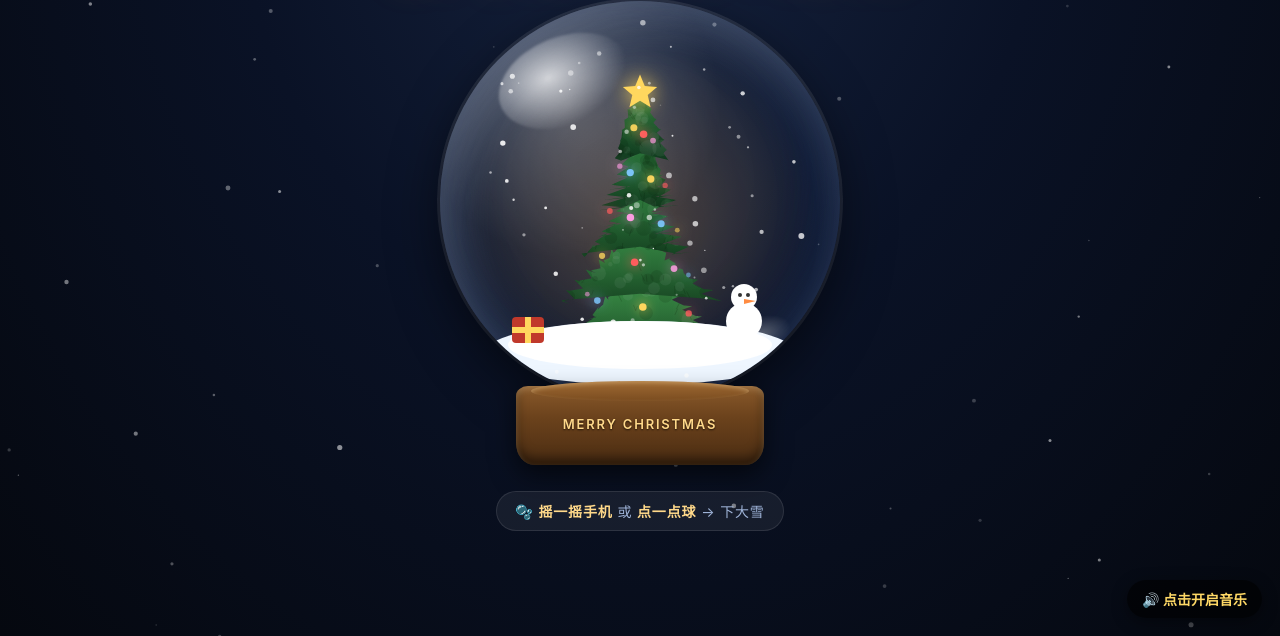
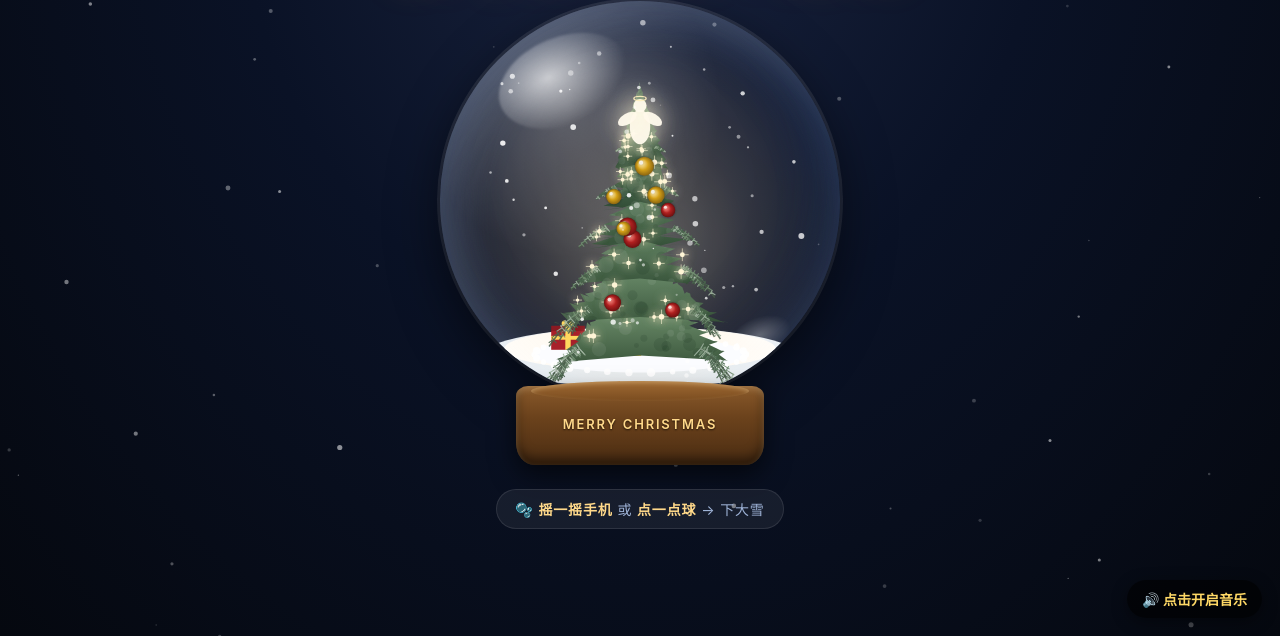
Before and after one commit to DADA-dcc/christmas-tree, a plain HTML site: page snowglobe.html in a window 1280 px wide. Shown: the part 164-800 px from the top of the page. Drawn offline with Linux system fonts and the light colour scheme.

Commit message:
feat: 雪景球树照真实照片重绘(浓密frosted锥体+参差针叶+暖白星芒灯+天使+树裙礼物)

```diff
--- a/snowglobe.html
+++ b/snowglobe.html
@@ -9,7 +9,7 @@
   * { margin:0; padding:0; box-sizing:border-box; -webkit-tap-highlight-color:transparent; }
   html,body { height:100%; overflow:hidden; }
   body {
-    background: radial-gradient(ellipse at 50% 0%, #16233f 0%, #0a1226 45%, #05080f 100%);
+    background: radial-gradient(ellipse at 50% 0%, #1a2440 0%, #0a1226 45%, #05080f 100%);
     display:flex; flex-direction:column; align-items:center; justify-content:center;
     font-family: -apple-system, "Segoe UI", "PingFang SC", "Microsoft YaHei", sans-serif;
     user-select:none; touch-action:manipulation;
@@ -17,7 +17,7 @@
   #ambient { position:fixed; inset:0; z-index:0; pointer-events:none; }
   h1 {
     position:relative; z-index:2; color:#ffe9b0; font-size:clamp(20px,5vw,34px); font-weight:700;
-    letter-spacing:.08em; margin-bottom:18px; text-align:center; padding:0 12px;
+    letter-spacing:.08em; margin-bottom:16px; text-align:center; padding:0 12px;
     text-shadow:0 0 16px rgba(255,214,120,.85), 0 0 42px rgba(255,170,60,.45), 0 2px 6px rgba(0,0,0,.6);
   }
   .wrap { position:relative; z-index:2; display:flex; flex-direction:column; align-items:center; }
@@ -35,7 +35,7 @@
   .ball {
     position:absolute; top:0; left:50%; transform:translateX(-50%);
     width:100%; aspect-ratio:1/1; border-radius:50%; overflow:hidden;
-    background: radial-gradient(circle at 32% 26%, rgba(255,255,255,.30), rgba(255,255,255,.06) 38%, rgba(120,170,255,.05) 62%, rgba(10,20,45,.35) 100%);
+    background: radial-gradient(circle at 32% 26%, rgba(255,255,255,.28), rgba(255,255,255,.05) 38%, rgba(120,170,255,.05) 62%, rgba(10,20,45,.35) 100%);
     box-shadow:
       inset 0 0 60px rgba(160,200,255,.22),
       inset -18px -22px 60px rgba(0,10,40,.45),
@@ -47,15 +47,15 @@
   .ball:active { cursor:grabbing; }
   .scene { position:absolute; inset:0; }
   .scene svg { position:absolute; inset:0; width:100%; height:100%; }
-  #snow { position:absolute; inset:0; width:100%; height:100%; }
+  #treecv, #snow { position:absolute; inset:0; width:100%; height:100%; }
   .glare {
     position:absolute; top:9%; left:14%; width:34%; height:22%; border-radius:50%;
-    background: radial-gradient(ellipse at 40% 40%, rgba(255,255,255,.75), rgba(255,255,255,0) 70%);
+    background: radial-gradient(ellipse at 40% 40%, rgba(255,255,255,.70), rgba(255,255,255,0) 70%);
     transform:rotate(-22deg); pointer-events:none; filter:blur(1px);
   }
   .glare2 {
     position:absolute; bottom:12%; right:12%; width:16%; height:9%; border-radius:50%;
-    background: radial-gradient(ellipse, rgba(255,255,255,.30), rgba(255,255,255,0) 70%);
+    background: radial-gradient(ellipse, rgba(255,255,255,.28), rgba(255,255,255,0) 70%);
     transform:rotate(-20deg); pointer-events:none;
   }
   .base {
@@ -76,7 +76,7 @@
     text-shadow:0 1px 2px rgba(0,0,0,.7); font-weight:600;
   }
   .hint {
-    position:relative; z-index:2; margin-top:26px; color:#9fb4d8; font-size:14px; letter-spacing:.06em;
+    position:relative; z-index:2; margin-top:24px; color:#9fb4d8; font-size:14px; letter-spacing:.06em;
     background:rgba(255,255,255,.06); padding:9px 18px; border-radius:22px;
     border:1px solid rgba(255,255,255,.10);
   }
@@ -96,14 +96,8 @@
     <div class="ball" id="ball">
       <div class="scene">
         <svg viewBox="0 0 200 200" preserveAspectRatio="xMidYMax meet">
-          <ellipse cx="100" cy="176" rx="78" ry="16" fill="#eef6ff"/>
-          <ellipse cx="100" cy="172" rx="66" ry="12" fill="#ffffff"/>
-
-          <circle cx="152" cy="160" r="9" fill="#ffffff"/><circle cx="152" cy="148" r="6.5" fill="#ffffff"/>
-          <circle cx="150" cy="147" r="1" fill="#333"/><circle cx="154" cy="147" r="1" fill="#333"/>
-          <polygon points="152,149 158,150 152,151.5" fill="#ff8c42"/>
-          <rect x="36" y="158" width="16" height="13" rx="2" fill="#c0392b"/><rect x="42.5" y="158" width="3" height="13" fill="#ffd75e"/>
-          <rect x="36" y="163" width="16" height="3" fill="#ffd75e"/>
+          <ellipse cx="100" cy="178" rx="80" ry="15" fill="#e8f1fb"/>
+          <ellipse cx="100" cy="174" rx="68" ry="11" fill="#ffffff"/>
         </svg>
         <canvas id="treecv"></canvas>
         <canvas id="snow"></canvas>
@@ -122,95 +116,177 @@
   var ball=document.getElementById('ball'), cv=document.getElementById('snow'), ctx=cv.getContext('2d');
   var W=0,H=0,CX=0,CY=0,R=0, flakes=[], boost=0;
   var tcv=document.getElementById('treecv'), tctx=tcv.getContext('2d');
+  // 固定随机种子（每次渲染树形态一致）
+  var seed=7;
+  function rnd(){ seed=(seed*9301+49297)%233280; return seed/233280; }
+
   function size(){ var r=ball.getBoundingClientRect(); W=cv.width=Math.max(10,r.width); H=cv.height=Math.max(10,r.height); CX=W/2; CY=H/2; R=W/2; tcv.width=W; tcv.height=H; drawTree(); }
-  // ---- 程序化真实感圣诞树（借鉴 atelier：针叶位移+明暗噪声+雪边+螺旋灯+暖光）----
+
+  // ========== 照真实照片绘制的圣诞树 ==========
   function drawTree(){
+    seed=7;
     tctx.clearRect(0,0,W,H);
-    var cx=W/2, baseY=H*0.865, treeH=H*0.60, layers=5;
-    // 暖光晕
-    var g0=tctx.createRadialGradient(cx,baseY-treeH*0.5,4,cx,baseY-treeH*0.5,treeH*0.75);
-    g0.addColorStop(0,'rgba(255,180,90,0.22)'); g0.addColorStop(1,'rgba(255,180,90,0)');
+    var cx=W/2, baseY=H*0.875, treeH=H*0.60;
+    // 1) 树自发光暖晕
+    var g0=tctx.createRadialGradient(cx,baseY-treeH*0.45,6,cx,baseY-treeH*0.45,treeH*0.9);
+    g0.addColorStop(0,'rgba(255,238,196,0.32)'); g0.addColorStop(0.5,'rgba(255,212,140,0.13)'); g0.addColorStop(1,'rgba(255,200,120,0)');
     tctx.fillStyle=g0; tctx.fillRect(0,0,W,H);
-    // 树干
-    tctx.fillStyle='#5d3a1a'; tctx.fillRect(cx-W*0.018, baseY-treeH*0.10, W*0.036, treeH*0.13);
-    tctx.fillStyle='rgba(0,0,0,0.25)'; tctx.fillRect(cx+W*0.004, baseY-treeH*0.10, W*0.012, treeH*0.13);
-    // 层（底→顶）
-    for(var L=layers-1;L>=0;L--){
-      var t=L/(layers-1);
-      var topY=baseY-treeH*0.10-(1-t)*treeH*0.78-treeH*0.24;
-      var halfW=treeH*0.14+t*treeH*0.30;
-      var lh=treeH*0.34;
-      drawFoliage(cx,topY,halfW,lh,L);
+    // 2) 白毛绒树裙
+    tctx.fillStyle='#fbfcff';
+    tctx.beginPath(); tctx.ellipse(cx,baseY+treeH*0.015,treeH*0.44,treeH*0.075,0,0,6.2832); tctx.fill();
+    tctx.fillStyle='rgba(255,255,255,0.92)';
+    for(var i=0;i<30;i++){ var a=i/30*6.2832;
+      tctx.beginPath(); tctx.arc(cx+treeH*0.44*Math.cos(a), baseY+treeH*0.015+treeH*0.075*Math.sin(a), 2.5+rnd()*2,0,6.2832); tctx.fill(); }
+    // 3) 礼物堆
+    gift(cx-treeH*0.30, baseY-treeH*0.005, treeH*0.14, treeH*0.10, '#a8202a', '#ffd75e');
+    gift(cx-treeH*0.08, baseY+treeH*0.02, treeH*0.17, treeH*0.115,'#c9a227', '#8c1c1c');
+    gift(cx+treeH*0.16, baseY, treeH*0.13, treeH*0.095, '#274b8f', '#e8e8e8');
+    gift(cx+treeH*0.02, baseY-treeH*0.055, treeH*0.10, treeH*0.075,'#7a1f2b', '#e8c15a');
+    // 4) 浓密锥体主体（灰绿 frosted + 明暗噪声 + 雪边）
+    var tiers=6;
+    for(var L=tiers-1;L>=0;L--){
+      var t=L/(tiers-1);
+      var topY=baseY-treeH*0.10-(1-t)*treeH*0.80-treeH*0.22;
+      var halfW=treeH*0.13+t*treeH*0.31;
+      var lh=treeH*0.36;
+      drawSolidTier(cx,topY,halfW,lh,L);
     }
-    drawStar(cx, baseY-treeH*1.06, treeH*0.075);
-    drawBulbs(cx, baseY, treeH);
+    // 4b) 外伸下垂枝 + 针叶丝（参差边缘）
+    var tiers2=6;
+    for(var L2=0;L2<tiers2;L2++){
+      var t2=L2/(tiers2-1);
+      var y2=baseY-treeH*0.06-(1-t2)*treeH*0.84;
+      var spread=treeH*0.12+t2*treeH*0.34;
+      var nB=2+Math.round(t2*3);
+      for(var s=-1;s<=1;s+=2){
+        for(var b=0;b<nB;b++){
+          var fr=(b+0.7)/nB;
+          var ang=s*(0.7+0.5*fr)+(rnd()-0.5)*0.2;
+          var len=spread*(0.35+0.35*fr)*(0.8+rnd()*0.4);
+          var droop=(0.25+0.5*t2)*len*0.5;
+          drawBranch(cx+s*spread*0.55, y2+treeH*0.05, ang*0.5, len, droop, t2);
+        }
+      }
+    }
+    // 5) 暖白星芒灯串（密集）
+    for(var i2=0;i2<52;i2++){
+      var u=rnd();                       // 0底 1顶
+      var yy=baseY-treeH*0.06-u*treeH*0.86;
+      var halfW=(treeH*0.36*(1-u)+treeH*0.06)*0.85;
+      var xx=cx+(rnd()-0.5)*2*halfW;
+      lamp(xx,yy, 1.5+rnd()*1.3);
+    }
+    // 6) 红/金球饰（稀疏）
+    for(var i3=0;i3<9;i3++){
+      var u2=rnd(); var yy2=baseY-treeH*0.10-u2*treeH*0.72;
+      var hw2=(treeH*0.34*(1-u2)+treeH*0.06)*0.8;
+      var xx2=cx+(rnd()-0.5)*2*hw2;
+      ornament(xx2,yy2, treeH*0.028+rnd()*treeH*0.012, i3%2);
+    }
+    // 7) 发光天使顶饰
+    angel(cx, baseY-treeH*0.98, treeH*0.085);
   }
-  function drawFoliage(cx,topY,halfW,lh,seed){
-    var teeth=16;
+  function drawSolidTier(cx,topY,halfW,lh,seed){
+    var teeth=18, i, tt, x, y, jag;
     tctx.beginPath(); tctx.moveTo(cx,topY);
-    var i,tt,x,y,jag;
     for(i=0;i<=teeth;i++){ tt=i/teeth;
-      x=cx+halfW*tt*(0.62+0.38*Math.sin(tt*2.6+seed*1.7));
-      y=topY+lh*tt; jag=(i%2)? lh*0.075:0;
-      tctx.lineTo(x+jag*0.25, y+jag);
-      if(i<teeth) tctx.lineTo(cx+halfW*tt*0.80, y+lh*0.045);
+      x=cx+halfW*tt*(0.66+0.34*Math.sin(tt*2.4+seed*1.3));
+      y=topY+lh*tt; jag=(i%2)? lh*0.06:0;
+      tctx.lineTo(x+jag*0.2,y+jag);
+      if(i<teeth) tctx.lineTo(cx+halfW*tt*0.84, y+lh*0.04);
     }
-    tctx.lineTo(cx, topY+lh*0.92);
+    tctx.lineTo(cx,topY+lh*0.94);
     for(i=teeth;i>=0;i--){ tt=i/teeth;
-      x=cx-halfW*tt*(0.62+0.38*Math.sin(tt*2.6+seed*1.7+0.9));
-      y=topY+lh*tt; jag=(i%2)? lh*0.075:0;
-      tctx.lineTo(x-jag*0.25, y+jag);
-      if(i>0) tctx.lineTo(cx-halfW*tt*0.80, y+lh*0.045);
+      x=cx-halfW*tt*(0.66+0.34*Math.sin(tt*2.4+seed*1.3+0.8));
+      y=topY+lh*tt; jag=(i%2)? lh*0.06:0;
+      tctx.lineTo(x-jag*0.2,y+jag);
+      if(i>0) tctx.lineTo(cx-halfW*tt*0.84, y+lh*0.04);
     }
     tctx.closePath();
     var g=tctx.createLinearGradient(0,topY,0,topY+lh);
-    g.addColorStop(0,'rgb('+(46+seed*5)+','+(128+seed*7)+','+(62+seed*4)+')');
-    g.addColorStop(0.55,'rgb('+(30+seed*4)+','+(92+seed*6)+','+(46+seed*3)+')');
-    g.addColorStop(1,'rgb('+(16+seed*3)+','+(58+seed*5)+','+(30+seed*2)+')');
+    g.addColorStop(0,'rgb('+(122+seed*4)+','+(152+seed*4)+','+(122+seed*3)+')');
+    g.addColorStop(0.5,'rgb('+(82+seed*4)+','+(114+seed*4)+','+(86+seed*3)+')');
+    g.addColorStop(1,'rgb('+(48+seed*3)+','+(76+seed*3)+','+(54+seed*2)+')');
     tctx.fillStyle=g; tctx.fill();
     tctx.save(); tctx.clip();
-    // 明暗噪声斑（模拟顶点色）
-    for(var k=0;k<46;k++){
+    for(var k=0;k<50;k++){
       var rx=cx+(Math.random()-0.5)*halfW*1.7, ry=topY+Math.random()*lh;
-      tctx.fillStyle=Math.random()>0.45?'rgba(255,255,255,0.055)':'rgba(0,18,4,0.12)';
-      tctx.beginPath(); tctx.arc(rx,ry,Math.random()*lh*0.09+1.5,0,6.2832); tctx.fill();
+      tctx.fillStyle=Math.random()>0.5?'rgba(255,255,255,0.07)':'rgba(20,40,24,0.13)';
+      tctx.beginPath(); tctx.arc(rx,ry,Math.random()*lh*0.08+1.5,0,6.2832); tctx.fill();
     }
-    // 针叶细纹
-    tctx.strokeStyle='rgba(0,25,6,0.18)'; tctx.lineWidth=1;
-    for(var s2=0;s2<22;s2++){
-      var sy=topY+Math.random()*lh, sx=cx+(Math.random()-0.5)*halfW*1.4;
-      tctx.beginPath(); tctx.moveTo(sx,sy); tctx.lineTo(sx+(Math.random()-0.5)*8, sy+4+Math.random()*5); tctx.stroke();
-    }
-    // 雪顶边
-    tctx.strokeStyle='rgba(255,255,255,0.9)'; tctx.lineWidth=2.2; tctx.lineJoin='round';
+    tctx.strokeStyle='rgba(255,255,255,0.85)'; tctx.lineWidth=2; tctx.lineJoin='round';
     tctx.beginPath();
-    for(i=0;i<=teeth;i++){ tt=i/teeth;
-      x=cx+halfW*tt*0.86*(i%2?0.94:1); y=topY+lh*tt*0.30+(i%2?2.5:0);
-      if(i===0)tctx.moveTo(x,y); else tctx.lineTo(x,y);
-    }
+    for(i=0;i<=teeth;i++){ tt=i/teeth; x=cx+halfW*tt*0.88*(i%2?0.95:1); y=topY+lh*tt*0.28+(i%2?2:0); if(i===0)tctx.moveTo(x,y); else tctx.lineTo(x,y); }
     tctx.stroke();
     tctx.restore();
   }
-  function drawStar(cx,y,r){
-    tctx.save(); tctx.shadowColor='#ffd75e'; tctx.shadowBlur=20; tctx.fillStyle='#ffd75e';
-    tctx.beginPath();
-    for(var i=0;i<10;i++){ var ang=-Math.PI/2+i*Math.PI/5, rr=(i%2)?r*0.45:r; tctx.lineTo(cx+Math.cos(ang)*rr, y+Math.sin(ang)*rr); }
-    tctx.closePath(); tctx.fill(); tctx.restore();
-  }
-  function drawBulbs(cx,baseY,treeH){
-    var turns=4.4, n=30, cols=['#ff5d5d','#ffd75e','#7ec8ff','#ff9de2'];
+  function drawBranch(x,y,ang,len,droop,t){
+    var dx=Math.sin(ang), dy=0.28+0.22*t;
+    var ex=x+dx*len, ey=y+dy*len*0.55+droop;
+    tctx.strokeStyle='rgba(72,92,72,0.85)'; tctx.lineWidth=1.5;
+    tctx.beginPath(); tctx.moveTo(x,y); tctx.quadraticCurveTo(x+dx*len*0.5, y+dy*len*0.3, ex,ey); tctx.stroke();
+    var n=9;
     for(var i=0;i<n;i++){
-      var tt=i/n, ang=tt*turns*6.2832+0.6;
-      var y=baseY-treeH*0.14-tt*treeH*0.80;
-      var rad=treeH*0.30*(1-tt*0.85)*0.82;
-      var x=cx+Math.cos(ang)*rad, depth=Math.sin(ang);
-      if(depth<-0.25) continue;
-      tctx.save(); tctx.shadowColor=cols[i%4]; tctx.shadowBlur=12; tctx.fillStyle=cols[i%4];
-      tctx.globalAlpha=0.55+0.45*Math.max(0,depth);
-      tctx.beginPath(); tctx.arc(x,y,2.4+Math.max(0,depth)*1.4,0,6.2832); tctx.fill(); tctx.restore();
+      var tt=i/n;
+      var px=x+dx*len*tt, py=y+(dy*len*0.55+droop)*(tt*tt*0.7+tt*0.3);
+      var nl=len*0.17*(1-tt*0.45);
+      var side=(dx>=0?1:-1);
+      var c=rnd();
+      tctx.strokeStyle = c>0.62? 'rgba(158,178,158,0.9)' : (c>0.3? 'rgba(112,140,112,0.92)' : 'rgba(74,102,78,0.92)');
+      tctx.lineWidth=1.1;
+      tctx.beginPath();
+      tctx.moveTo(px,py); tctx.lineTo(px+side*nl*0.7, py+nl*0.45);
+      tctx.moveTo(px,py); tctx.lineTo(px-side*nl*0.45, py+nl*0.5);
+      tctx.moveTo(px,py); tctx.lineTo(px+side*nl*0.2, py-nl*0.35);
+      tctx.stroke();
     }
   }
+  function lamp(x,y,r){
+    tctx.save();
+    tctx.shadowColor='rgba(255,240,200,0.95)'; tctx.shadowBlur=10;
+    tctx.fillStyle='#fff6da';
+    tctx.beginPath(); tctx.arc(x,y,r,0,6.2832); tctx.fill();
+    tctx.strokeStyle='rgba(255,246,214,0.75)'; tctx.lineWidth=0.8;
+    tctx.beginPath();
+    tctx.moveTo(x-r*2.6,y); tctx.lineTo(x+r*2.6,y);
+    tctx.moveTo(x,y-r*2.6); tctx.lineTo(x,y+r*2.6);
+    tctx.stroke();
+    tctx.restore();
+  }
+  function ornament(x,y,r,gold){
+    tctx.save();
+    var g=tctx.createRadialGradient(x-r*0.35,y-r*0.35,r*0.15,x,y,r);
+    if(gold){ g.addColorStop(0,'#ffe9a8'); g.addColorStop(0.5,'#d4a017'); g.addColorStop(1,'#8a6410'); }
+    else{ g.addColorStop(0,'#ff8a80'); g.addColorStop(0.5,'#b02020'); g.addColorStop(1,'#6e1010'); }
+    tctx.fillStyle=g; tctx.shadowColor='rgba(0,0,0,0.4)'; tctx.shadowBlur=3;
+    tctx.beginPath(); tctx.arc(x,y,r,0,6.2832); tctx.fill();
+    tctx.fillStyle='rgba(255,255,255,0.75)';
+    tctx.beginPath(); tctx.arc(x-r*0.35,y-r*0.38,r*0.22,0,6.2832); tctx.fill();
+    tctx.restore();
+  }
+  function angel(cx,y,s){
+    tctx.save(); tctx.shadowColor='#fff6d8'; tctx.shadowBlur=26;
+    tctx.fillStyle='rgba(255,250,236,0.96)';
+    tctx.beginPath(); tctx.ellipse(cx,y+s*0.55,s*0.5,s*0.85,0,0,6.2832); tctx.fill();
+    tctx.beginPath(); tctx.ellipse(cx-s*0.62,y+s*0.15,s*0.52,s*0.26,-0.55,0,6.2832); tctx.fill();
+    tctx.beginPath(); tctx.ellipse(cx+s*0.62,y+s*0.15,s*0.52,s*0.26,0.55,0,6.2832); tctx.fill();
+    tctx.beginPath(); tctx.arc(cx,y-s*0.5,s*0.32,0,6.2832); tctx.fill();
+    tctx.strokeStyle='rgba(255,240,190,0.9)'; tctx.lineWidth=1.4;
+    tctx.beginPath(); tctx.ellipse(cx,y-s*0.85,s*0.3,s*0.1,0,0,6.2832); tctx.stroke();
+    tctx.restore();
+  }
+  function gift(x,y,w,h,c1,c2){
+    tctx.save();
+    tctx.fillStyle=c1; tctx.fillRect(x-w/2,y-h,w,h);
+    tctx.fillStyle='rgba(0,0,0,0.18)'; tctx.fillRect(x-w/2,y-h,w,h*0.22);
+    tctx.fillStyle=c2; tctx.fillRect(x-w*0.08,y-h,w*0.16,h); tctx.fillRect(x-w/2,y-h*0.58,w,h*0.16);
+    tctx.beginPath(); tctx.arc(x-w*0.10,y-h-h*0.10,w*0.09,0,6.2832); tctx.arc(x+w*0.10,y-h-h*0.10,w*0.09,0,6.2832); tctx.fill();
+    tctx.restore();
+  }
+
   size(); window.addEventListener('resize', size);
+
+  // ---------- 球内雪花 ----------
   function inCircle(scale){ var a=Math.random()*6.2832, rr=Math.sqrt(Math.random())*R*(scale||0.9); return {x:CX+Math.cos(a)*rr, y:CY+Math.sin(a)*rr}; }
   function newFlake(){ var p=inCircle(0.9); return { x:p.x, y:p.y, r:Math.random()*2.4+0.7, vy:Math.random()*0.5+0.25, ph:Math.random()*6.28, o:Math.random()*0.55+0.35 }; }
   for(var i=0;i<70;i++) flakes.push(newFlake());
@@ -233,7 +309,7 @@
     requestAnimationFrame(tick);
   }
   tick();
-  // 外部氛围雪
+  // ---------- 外部氛围雪 ----------
   var ac=document.getElementById('ambient'), ax=ac.getContext('2d'), AW=0,AH=0, amb=[];
   function asize(){ AW=ac.width=innerWidth; AH=ac.height=innerHeight; }
   asize(); window.addEventListener('resize', asize);
@@ -242,7 +318,7 @@
     for(var k=0;k<amb.length;k++){ var p=amb[k]; ax.globalAlpha=p.o; ax.beginPath(); ax.arc(p.x,p.y,p.r,0,6.2832); ax.fill();
       p.y+=p.s; p.x+=Math.sin(p.y*0.01)*0.3; if(p.y>AH+4){p.y=-4;p.x=Math.random()*AW;} }
     ax.globalAlpha=1; requestAnimationFrame(atick); })();
-  // 摇一摇 / 点击
+  // ---------- 摇一摇 / 点击 ----------
   var globe=document.getElementById('globe'), lastShake=0;
   function shake(){
     var now=Date.now(); if(now-lastShake<500) return; lastShake=now;
@@ -254,7 +330,7 @@
     var a=e.accelerationIncludingGravity; if(!a||a.x==null) return;
     if(Math.abs(a.x)+Math.abs(a.y)+Math.abs(a.z)>26) shake();
   });
-  // 音乐
+  // ---------- 音乐 ----------
   var bgm=document.getElementById('bgm'), bh=document.getElementById('bgm-hint'), unlocked=false;
   function unlockMusic(){ if(unlocked) return; unlocked=true;
     if(bgm){ bgm.muted=false; bgm.volume=0.55; bgm.play().catch(function(){}); }
```
